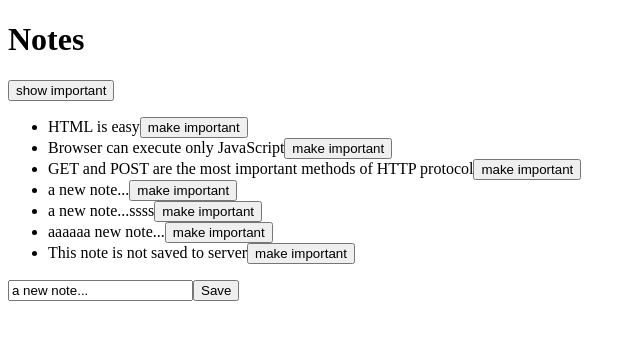
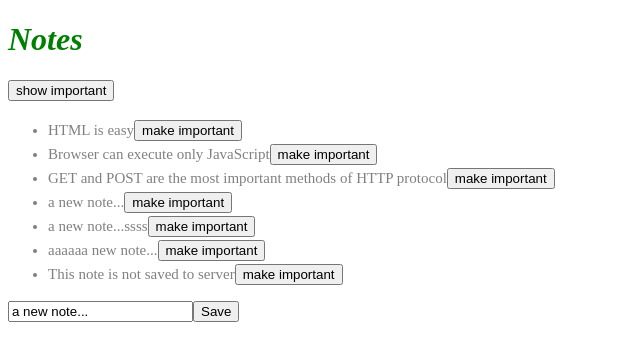
Before and after one commit to carlosazaustre/fullstack-learning-path, a React (Create React App) app in the folder notes-web/: page / in a window 1280 px wide. Shown: the top 360 px of the page, without its empty margins (0-640 px from the left). Built offline with nearby package versions, Linux system fonts and the light colour scheme; data requests are answered from the project's data file.

Commit message:
error notifications

```diff
--- a/notes-web/src/App.js
+++ b/notes-web/src/App.js
@@ -1,11 +1,13 @@
 import React, { useState, useEffect } from "react";
 import noteService from "./services/notes";
 import { Note } from "./components/Note";
+import { Notification } from "./components/Notification";
 
 export const App = () => {
   const [notes, setNotes] = useState([]);
   const [newNote, setNewNote] = useState("a new note...");
   const [showAll, setShowAll] = useState(true);
+  const [errorMessage, setErrorMessage] = useState(null);
 
   useEffect(() => {
     noteService.getAll().then((initialNotes) => {
@@ -30,7 +32,10 @@
         setNotes(notes.map((note) => (note.id !== id ? note : returnedNote)));
       })
       .catch((error) => {
-        alert(`the note '${note.content}' was already deleted from server`);
+        setErrorMessage(
+          `Note '${note.content}' was already deleted from server`
+        );
+        setTimeout(() => setErrorMessage(null), 5000);
         setNotes(notes.filter((n) => n.id !== id));
       });
   };
@@ -53,6 +58,7 @@
   return (
     <div>
       <h1>Notes</h1>
+      <Notification message={errorMessage} />
       <div>
         <button onClick={() => setShowAll(!showAll)}>
           show {showAll ? "important" : "all"}
--- a/notes-web/src/components/Note.js
+++ b/notes-web/src/components/Note.js
@@ -3,7 +3,7 @@
 export const Note = ({ note, toggleImportance }) => {
   const label = note.imporant ? "make not important" : "make important";
   return (
-    <li>
+    <li className="note">
       {note.content}
       <button onClick={toggleImportance}>{label}</button>
     </li>
--- /dev/null
+++ b/notes-web/src/components/Notification.js
@@ -0,0 +1,9 @@
+import React from "react";
+
+export const Notification = ({ message }) => {
+  if (message === null) {
+    return null;
+  }
+
+  return <div className="error">{message}</div>;
+};
--- /dev/null
+++ b/notes-web/src/index.css
@@ -0,0 +1,20 @@
+h1 {
+  color: green;
+  font-style: italic;
+}
+
+.note {
+  color: grey;
+  padding-top: 3px;
+  font-size: 15px;
+}
+
+.error {
+  color: red;
+  background: lightgrey;
+  font-size: 20px;
+  border-style: solid;
+  border-radius: 5px;
+  padding: 10px;
+  margin-bottom: 10px;
+}
--- a/notes-web/src/index.js
+++ b/notes-web/src/index.js
@@ -1,3 +1,4 @@
+import "./index.css";
 import React from "react";
 import ReactDOM from "react-dom";
 
```
